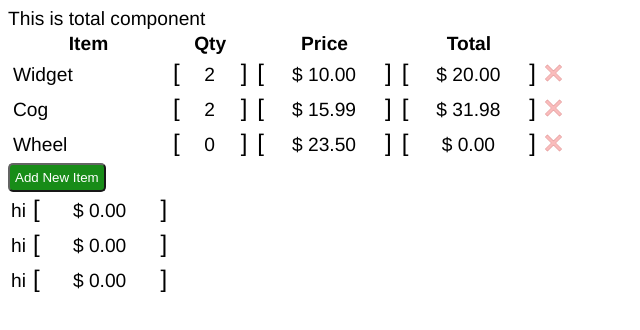
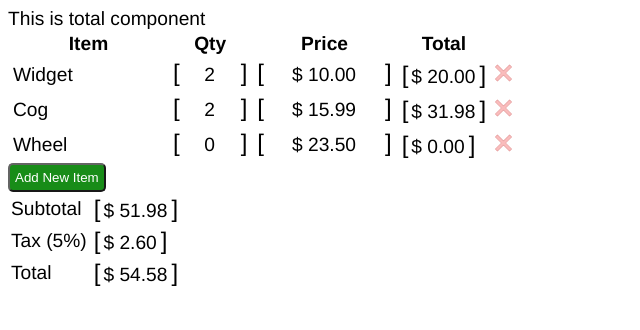
Before and after one commit to tylerkeesling/importio-invoice, a React (Create React App) app: page / in a window 1280 px wide. Shown: the top 330 px of the page, without its empty margins (0-640 px from the left). Built offline with nearby package versions, Linux system fonts and the light colour scheme.

Commit message:
Totals table computing subtotal, tax, and total; no styling

```diff
--- a/package.json
+++ b/package.json
@@ -4,6 +4,7 @@
   "private": true,
   "dependencies": {
     "classnames": "^2.2.6",
+    "dinero.js": "^1.4.0",
     "enzyme": "^3.7.0",
     "enzyme-adapter-react-16": "^1.6.0",
     "eslint-config-airbnb": "^17.1.0",
--- a/src/components/App.jsx
+++ b/src/components/App.jsx
@@ -1,6 +1,5 @@
 import React from 'react';
 import InvoiceContainer from './invoice';
-import TotalContainer from './total';
 
 import './app.css';
 
--- a/src/components/common/number-input/NumberInput.js
+++ b/src/components/common/number-input/NumberInput.js
@@ -47,9 +47,6 @@ const BaseNumInput = ({
     [styles.adjustQuantity]: value.length > 4 && !isCurrency,
   });
 
-  console.log(id, value.length);
-  console.log(value);
-
   return (
     <div>
       <span className={styles.brackets}>[</span>
--- a/src/components/invoice/line-item/LineItem.jsx
+++ b/src/components/invoice/line-item/LineItem.jsx
@@ -51,7 +51,7 @@ const LineItem = props => {
       <td className="item-total">
         <NumberInput.Currency
           id={id}
-          // field="total"
+          displayType="text"
           value={(price * quantity).toFixed(2).toString()}
         />
       </td>
--- a/src/components/total/TotalComponent.jsx
+++ b/src/components/total/TotalComponent.jsx
@@ -1,6 +1,7 @@
 import React from 'react';
 import PropTypes from 'prop-types';
 import TotalItem from './total-item';
+import { calcTax, calcTotal, calcSubtotal } from './helpers';
 
 import styles from './total.module.css';
 
@@ -13,17 +14,23 @@ const propTypes = {
   ),
 };
 
-const TotalComponent = ({ data }) => (
+const TotalComponent = ({ data }) => {
+  const taxRate = 0.05;
+  const subtotal = calcSubtotal(data);
+  const tax = calcTax(subtotal, taxRate);
+  const total = calcTotal(subtotal, tax);
+  return (
     <div className={styles.container}>
       <table>
         <tbody>
-        {data.map(item => (
-          <TotalItem {...item} text="hi" key={item.id} />
-        ))}
+          <TotalItem text="Subtotal" value={subtotal} />
+          <TotalItem text="Tax (5%)" value={tax} />
+          <TotalItem text="Total" value={total} />
         </tbody>
       </table>
     </div>
   );
+};
 
 TotalComponent.propTypes = propTypes;
 
--- /dev/null
+++ b/src/components/total/helpers.js
@@ -0,0 +1,17 @@
+function calcTax(subtotal, taxRate) {
+  return (subtotal * taxRate).toFixed(2).toString();
+}
+
+function calcTotal(subtotal, tax) {
+  return (1 * subtotal + 1 * tax).toFixed(2).toString();
+}
+
+function calcSubtotal(data) {
+  const subtotal = data.reduce(
+    (acc, item) => acc + item.price * item.quantity,
+    0
+  );
+  return subtotal.toFixed(2).toString();
+}
+
+export { calcTax, calcTotal, calcSubtotal };
--- a/src/components/total/total-item/TotalItem.jsx
+++ b/src/components/total/total-item/TotalItem.jsx
@@ -17,7 +17,7 @@ const TotalItem = props => {
     <tr>
       <td className="total-name">{text}</td>
       <td className="total-money">
-        <NumberInput.Currency value={value} />
+        <NumberInput.Currency displayType="text" value={value} />
       </td>
     </tr>
   );
```
Also changed, not shown: 1 other file (tests, documents, lock files or other folders). Lines whose indentation alone changed are shown as unchanged.
